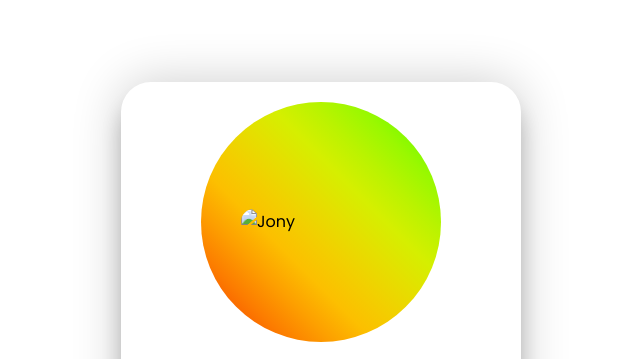
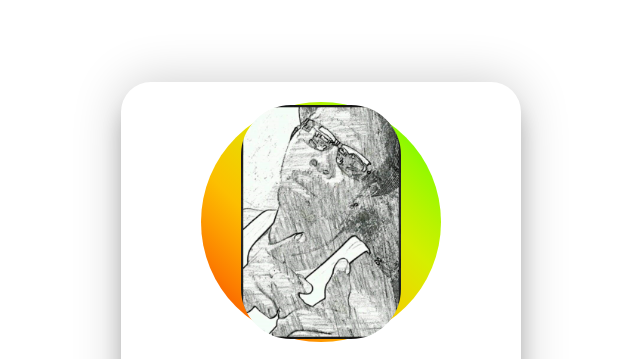
Before and after one commit to Jonywatson/Jonywatson, a plain HTML site: page index.html in a window 1280 px wide. Shown: the top 359 px of the page, without its empty margins (319-959 px from the left). Drawn offline with Linux system fonts and the light colour scheme.

Commit message:
Update index.html
updated image

```diff
--- a/index.html
+++ b/index.html
@@ -15,7 +15,7 @@
         <div class="card">
             <div class="profile">
                 <div class="circle"></div>
-                <img src="./img/Itsme.png" alt="Jony">
+                <img src="/itsme.png" alt="Jony">
             </div>
             <div class="info">
                 <h1 class="title">Jony Watson (ZjA)</h1>
```
